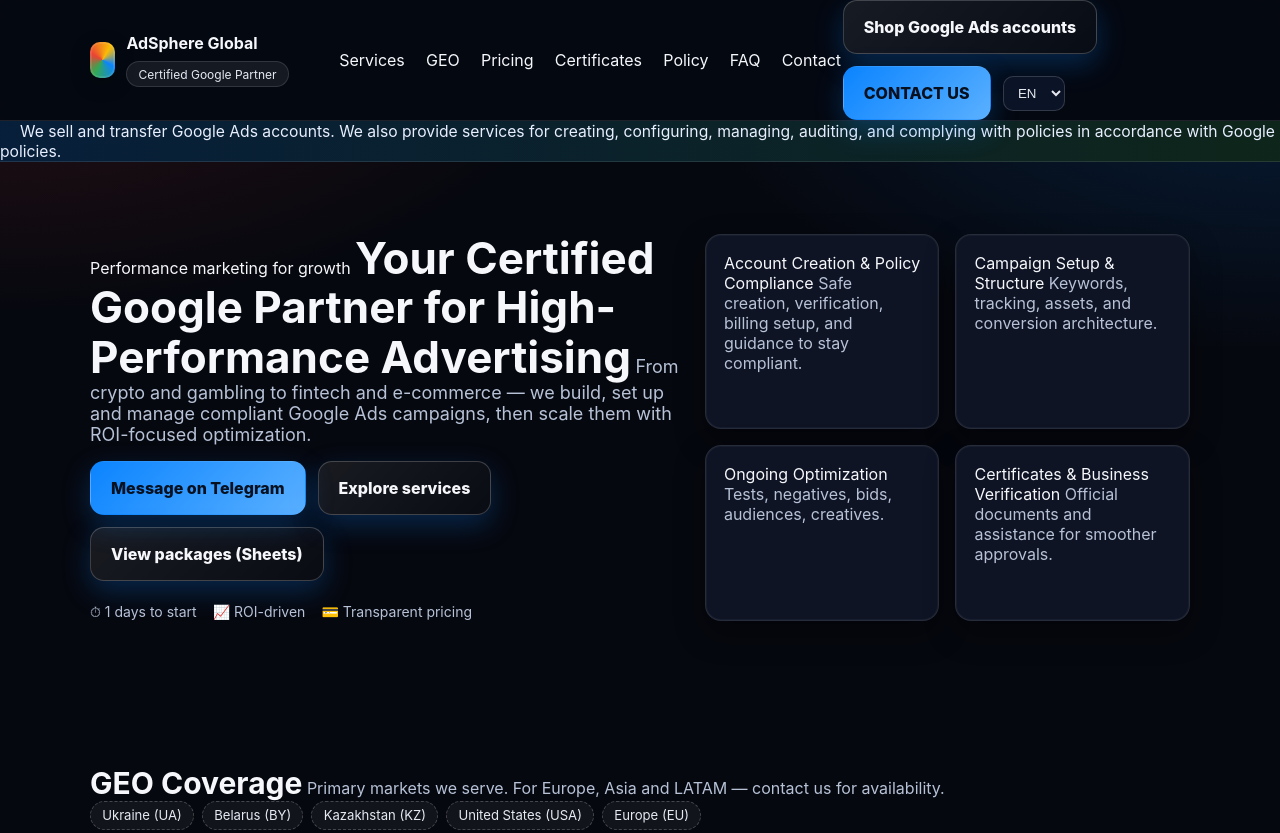
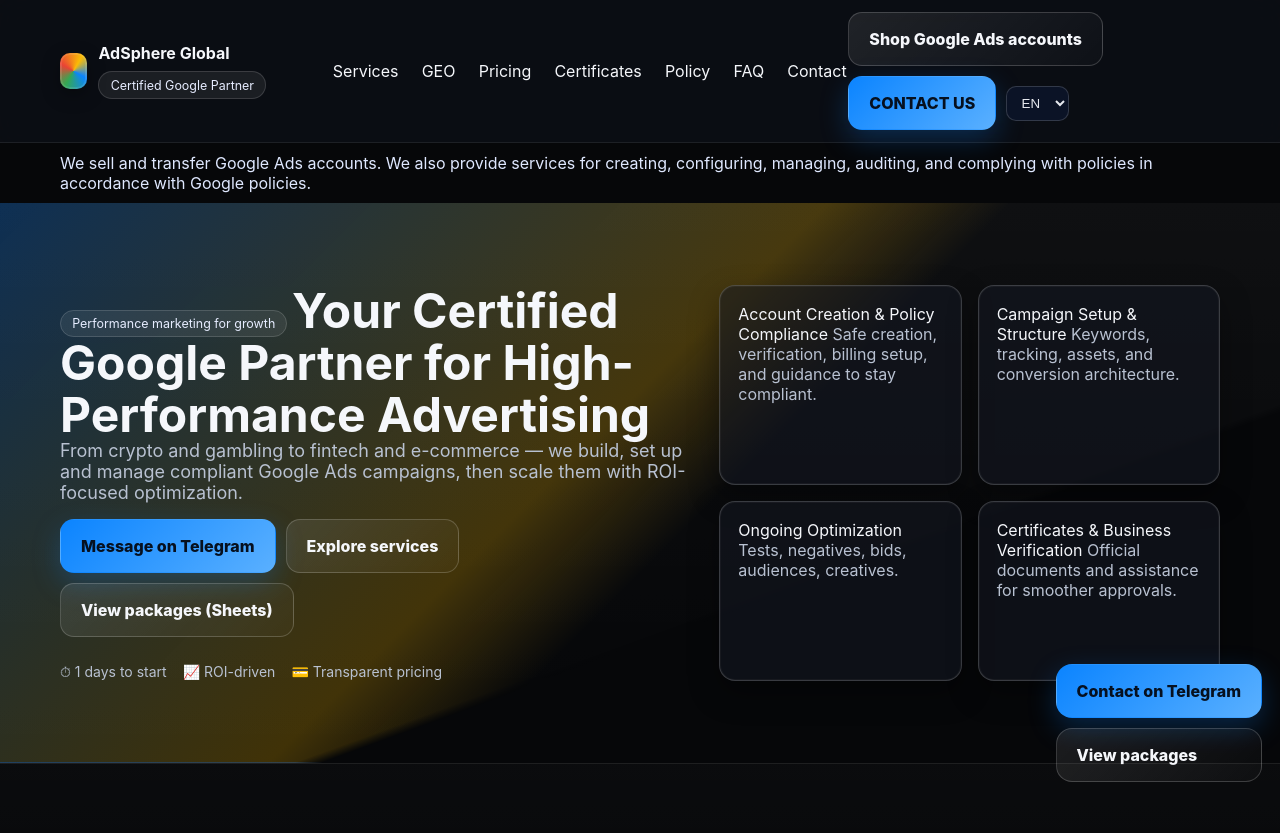
Before and after one commit to agencywhitetarget-sketch/adsphere-site, a plain HTML site: page index.html in a window 1280 px wide. Shown: the top 833 px of the page. Drawn offline with Linux system fonts and the light colour scheme.

Commit message:
Update index.html

```diff
--- a/index.html
+++ b/index.html
@@ -6,134 +6,135 @@
 <title>AdSphere Global — Certified Google Partner</title>
 <meta name="description" content="AdSphere Global — Certified Google Partner. We create, set up and manage compliant Google Ads campaigns (crypto, gambling, fintech, e-commerce), plus certificates and business verification.">
 <style>
-  /* ===============================
-     Premium redesign (Google Partner vibe)
-     — CONTENT STAYS THE SAME
-     — New visual style + sticky header hide on scroll
-     =============================== */
+  /* ==========================================
+     PREMIER CONCEPT REDESIGN
+     - Diagonal hero
+     - Glassmorphism cards
+     - Floating CTA dock
+     - Sticky header hides on scroll
+     - Content/links/i18n KEPT the same
+     ========================================== */
 
   :root{
-    /* brand surface */
-    --bg:#06080f;           /* deeper than before */
-    --panel:#0b0f19;        /* navbar/banner panels */
-    --card:#0e1424;         /* cards */
-    --line:rgba(255,255,255,.10);
-    --text:#f6f7fb;
-    --muted:#b7c2d7;
+    --bg:#060709;               /* deep charcoal */
+    --ink:#f5f7fb;              /* primary text */
+    --muted:#b8c1d1;            /* secondary text */
+    --line:rgba(255,255,255,.08);
 
-    /* accents inspired by Google Partner ribbon */
-    --accent:#0b84ff; /* blue */
-    --accent-2:#34a853; /* green */
-    --accent-3:#ea4335; /* red */
-    --accent-4:#fbbc05; /* yellow */
+    /* Google Partner ribbon accents */
+    --blue:#0b84ff; --green:#34a853; --red:#ea4335; --yellow:#fbbc05;
 
-    --pill:rgba(255,255,255,.07);
+    /* surfaces */
+    --panel:rgba(14,17,26,.65);        /* navbar backdrop */
+    --card:rgba(20,24,36,.55);         /* glass cards */
+    --glass-border:rgba(255,255,255,.18);
   }
 
   *{box-sizing:border-box}
-  html,body{margin:0;background:var(--bg);color:var(--text);font-family:Inter,system-ui,Segoe UI,Roboto,Arial,sans-serif}
+  html,body{margin:0;background:var(--bg);color:var(--ink);font-family:Inter,system-ui,Segoe UI,Roboto,Arial,sans-serif}
   a{color:inherit;text-decoration:none}
-  img{max-width:100%;display:block}
 
-  /* subtle dynamic background */
-  body::before{content:"";position:fixed;inset:0;z-index:-2;pointer-events:none;
-    background:
-      radial-gradient(1100px 520px at 100% -140px, rgba(11,132,255,.18), transparent 60%),
-      radial-gradient(900px 420px at -10% -120px, rgba(52,168,83,.16), transparent 60%),
-      radial-gradient(900px 420px at 50% 110%, rgba(251,188,5,.14), transparent 60%),
-      linear-gradient(180deg, rgba(255,255,255,.03), transparent 30%);
-  }
+  /* --- Ambient background shapes / animated gradient --- */
+  body:before, body:after{content:"";position:fixed;inset:auto;z-index:-2;border-radius:50%;filter:blur(70px);opacity:.35}
+  body:before{width:700px;height:700px;left:-140px;top:-180px;background:radial-gradient(closest-side, rgba(11,132,255,.6), transparent)}
+  body:after{width:780px;height:780px;right:-180px;bottom:-220px;background:radial-gradient(closest-side, rgba(52,168,83,.55), transparent)}
 
-  .container{max-width:1140px;margin:0 auto;padding:0 20px}
-  .row{display:flex;flex-wrap:wrap;gap:12px;align-items:center}
-
-  /* ===== Header ===== */
-  header{position:sticky;top:0;z-index:50;background:rgba(6,10,18,.65);backdrop-filter:saturate(160%) blur(14px);border-bottom:1px solid var(--line);transform:translateY(0);transition:transform .28s ease, box-shadow .28s ease}
+  /* ===== Header (sticky + hide on scroll) ===== */
+  header{position:sticky;top:0;z-index:60;transform:translateY(0);transition:transform .28s ease, box-shadow .28s ease}
+  header .wrap{backdrop-filter:saturate(160%) blur(14px);background:var(--panel);border-bottom:1px solid var(--line)}
   header.is-hidden{transform:translateY(-100%)}
-  header.is-visible{transform:translateY(0)}
-
-  .nav{min-height:70px;display:flex;align-items:center;justify-content:space-between}
+  .nav{max-width:1200px;margin:0 auto;padding:12px 20px;display:flex;align-items:center;justify-content:space-between}
   .brand{display:flex;align-items:center;gap:.7rem}
   .logo{width:36px;height:36px;border-radius:10px;background:
-    conic-gradient(from 120deg,var(--accent),var(--accent-2),var(--accent-3),var(--accent-4),var(--accent));
+    conic-gradient(from 120deg,var(--blue),var(--green),var(--red),var(--yellow),var(--blue));
     box-shadow:0 6px 18px rgba(0,0,0,.35), inset 0 0 0 2px rgba(255,255,255,.1)}
-  .pill{display:inline-flex;align-items:center;padding:.3rem .7rem;border-radius:999px;background:var(--pill);color:#e5e9f2;font-size:.75rem;border:1px solid rgba(255,255,255,.12)}
+  .pill{display:inline-flex;align-items:center;padding:.32rem .7rem;border-radius:999px;background:rgba(255,255,255,.07);border:1px solid rgba(255,255,255,.14);font-size:.78rem;color:#e6ecff}
 
-  .nav-links{display:none;gap:18px}
+  .nav-links{display:none;gap:20px}
   .nav-links a{position:relative;padding:.4rem .1rem}
-  .nav-links a::after{content:"";position:absolute;left:0;right:0;bottom:-6px;height:2px;background:linear-gradient(90deg,var(--accent),var(--accent-2),var(--accent-4));opacity:0;transform:scaleX(.3);transition:.2s}
-  .nav-links a:hover::after{opacity:1;transform:scaleX(1)}
+  .nav-links a:after{content:"";position:absolute;left:0;right:0;bottom:-6px;height:2px;background:linear-gradient(90deg,var(--blue),var(--green),var(--yellow));opacity:0;transform:scaleX(.3);transition:.2s}
+  .nav-links a:hover:after{opacity:1;transform:scaleX(1)}
   @media(min-width:900px){ .nav-links{display:flex} }
 
   select.lang{background:#0b1326;color:#e6e8ee;border:1px solid rgba(255,255,255,.16);border-radius:10px;padding:.5rem .65rem}
 
-  /* ===== Banner ===== */
-  .banner{background:linear-gradient(90deg, rgba(11,132,255,.18), rgba(52,168,83,.18));border-bottom:1px solid var(--line);color:#e8efff}
-  .banner .container{padding:12px 20px;font-size:.98rem}
+  /* ===== Diagonal HERO ===== */
+  .hero{position:relative;isolation:isolate}
+  .hero:before{content:"";position:absolute;inset:0;z-index:-1;
+    background:linear-gradient(135deg, rgba(11,132,255,.28), rgba(251,188,5,.24) 45%, transparent 55%),
+               linear-gradient(180deg, rgba(255,255,255,.04), transparent);
+    -webkit-mask:linear-gradient(160deg, #000 65%, transparent 66%);
+            mask:linear-gradient(160deg, #000 65%, transparent 66%);
+    border-bottom:1px solid var(--line);
+  }
 
-  /* ===== Sections ===== */
-  section{padding:72px 0}
-  .hero{background:
-    radial-gradient(1000px 520px at 100% -120px, rgba(11,132,255,.18), transparent 60%),
-    radial-gradient(1000px 520px at 0% -160px, rgba(234,67,53,.16), transparent 60%)}
+  .container{max-width:1200px;margin:0 auto;padding:0 20px}
+  section{padding:82px 0}
 
   .grid{display:grid;gap:22px}
-  .hero-grid{grid-template-columns:1fr}
-  @media(min-width:980px){ .hero-grid{grid-template-columns:1.1fr .9fr} }
+  .hero-grid{grid-template-columns:1.12fr .88fr}
+  @media(max-width:980px){ .hero-grid{grid-template-columns:1fr} }
 
-  h1{font-size:44px;line-height:1.12;margin:.4rem 0 1rem}
-  h2{font-size:30px;margin:0 0 18px}
+  h1{font-size:48px;line-height:1.08;margin:.25rem 0 1rem}
+  h2{font-size:32px;margin:0 0 18px}
   p.lead{font-size:18px;color:var(--muted)}
 
-  /* ===== Buttons ===== */
-  .btn{display:inline-flex;align-items:center;gap:.7rem;padding:1rem 1.25rem;border:1px solid transparent;border-radius:14px;background:linear-gradient(135deg,var(--accent),#5ab0ff);color:#06101f;font-weight:800;white-space:nowrap;box-shadow:0 10px 28px rgba(11,132,255,.25);transition:.2s}
-  .btn:hover{transform:translateY(-1px);filter:saturate(1.06)}
-  .btn.outline{background:linear-gradient(135deg, rgba(255,255,255,.08), rgba(255,255,255,.02));color:var(--text);border-color:rgba(255,255,255,.20)}
-  .btn.outline:hover{border-color:rgba(255,255,255,.35)}
+  /* ===== Buttons (elevated, animated) ===== */
+  .btn{display:inline-flex;align-items:center;gap:.7rem;padding:1rem 1.25rem;border-radius:14px;border:1px solid transparent;font-weight:800;white-space:nowrap;transition:.2s}
+  .btn.primary{background:linear-gradient(135deg,var(--blue),#5ab0ff);color:#06101f;box-shadow:0 10px 28px rgba(11,132,255,.25)}
+  .btn.primary:hover{transform:translateY(-1px) scale(1.02)}
+  .btn.ghost{background:linear-gradient(135deg, rgba(255,255,255,.09), rgba(255,255,255,.02));color:var(--ink);border:1px solid rgba(255,255,255,.18)}
+  .btn.ghost:hover{border-color:rgba(255,255,255,.35)}
 
-  /* Extra space below button row, per request */
-  .btn-row{margin-top:16px;margin-bottom:22px}
+  /* requested extra spacing under CTA row */
+  .btn-row{margin:16px 0 26px}
 
-  /* ===== Cards ===== */
-  .card{background:var(--card);border:1px solid var(--line);border-radius:16px;padding:18px;box-shadow:0 12px 30px rgba(0,0,0,.35), inset 0 0 0 1px rgba(255,255,255,.04)}
+  /* ===== Glass cards ===== */
+  .card{background:var(--card);border:1px solid var(--glass-border);border-radius:16px;padding:18px;box-shadow:0 12px 30px rgba(0,0,0,.35), inset 0 0 0 1px rgba(255,255,255,.04)}
   .card:hover{box-shadow:0 16px 36px rgba(0,0,0,.42)}
 
+  .list{display:grid;grid-template-columns:1fr;gap:16px}
+  .cols-2{grid-template-columns:repeat(2,1fr)}
+  .cols-3{grid-template-columns:repeat(3,1fr)}
+  .cols-4{grid-template-columns:repeat(4,1fr)}
+  @media(max-width:960px){ .cols-2,.cols-3,.cols-4{grid-template-columns:1fr} }
+
   .muted{color:var(--muted)}
-  .list{display:grid;grid-template-columns:1fr;gap:16px}
-  .cols-2{grid-template-columns:1fr 1fr}
-  @media(min-width:960px){ .cols-3{grid-template-columns:repeat(3,1fr)} .cols-4{grid-template-columns:repeat(4,1fr)} }
-
   .chip{display:inline-block;border:1px dashed rgba(255,255,255,.22);color:#e5e9f2;padding:.35rem .7rem;border-radius:999px;font-size:.82rem;background:rgba(255,255,255,.05)}
   .price{font-weight:800;font-size:26px;margin:8px 0;color:#ffd7dc}
 
-  footer{border-top:1px solid var(--line);background:#0a0f1d;color:#cdd4e3}
-  .kpis{display:grid;grid-template-columns:repeat(2,1fr);gap:12px}
-  .kpi .label{font-size:12px;color:#a7afbf}
-  .kpi .value{font-weight:800;font-size:20px}
-  .ok{color:#34d399}.warn{color:#fbbf24}
+  /* ===== Divider sections with subtle diagonals ===== */
+  .section-alt{position:relative;background:linear-gradient(180deg, rgba(255,255,255,.02), transparent)}
+  .section-alt:before{content:"";position:absolute;inset:0;border-top:1px solid var(--line);border-bottom:1px solid var(--line);-webkit-mask:linear-gradient(180deg,#000 92%, transparent);mask:linear-gradient(180deg,#000 92%, transparent)}
+
+  /* ===== Footer ===== */
+  footer{border-top:1px solid var(--line);background:rgba(10,12,16,.9);backdrop-filter:blur(6px);color:#cdd4e3}
+
+  /* ===== Floating CTA Dock ===== */
+  .dock{position:fixed;right:18px;bottom:18px;z-index:65;display:flex;flex-direction:column;gap:10px}
+  .dock .btn{border-radius:16px}
+  .dock .btn:hover{transform:translateY(-2px)}
 
   /* language visibility */
   .i18n{display:none}
   .i18n.active{display:initial}
 
-  /* Mobile */
-  @media (max-width: 560px) {
-    header .nav {flex-direction: column;align-items: flex-start;min-height:auto;padding:10px 0}
-    .nav-links {flex-direction: column;align-items: flex-start;gap: 10px;margin-top: 8px}
-    .row {flex-wrap: wrap}
-    .btn {width: 100%;justify-content: center}
-    select.lang {margin-top: 8px;width: 100%}
-    h1{font-size:34px}
+  /* responsive tweaks */
+  @media(max-width:560px){
+    h1{font-size:36px}
+    section{padding:64px 0}
+    .nav{padding:10px 16px}
   }
 </style>
 </head>
 <body>
 
 <header class="is-visible">
-  <div class="container nav">
+  <div class="wrap">
+    <div class="nav">
       <div class="brand">
         <div class="logo"></div>
-      <div class="row" style="gap:.5rem">
+        <div style="display:flex;gap:.5rem;align-items:center;flex-wrap:wrap">
           <strong>AdSphere Global</strong>
           <span class="pill" id="t_partner_badge">Certified Google Partner</span>
         </div>
@@ -147,36 +148,39 @@
         <a href="#faq" class="i18n active" data-key="nav_faq">FAQ</a>
         <a href="#contact" class="i18n active" data-key="nav_contact">Contact</a>
       </nav>
-    <div class="row">
-      <a class="btn outline" id="sheetsBtn" target="_blank" rel="noopener">Shop Google Ads accounts</a>
-      <a class="btn" id="tgBtn" target="_blank" rel="noopener">CONTACT US</a>
+      <div style="display:flex;gap:10px;align-items:center;flex-wrap:wrap">
+        <a class="btn ghost" id="sheetsBtn" target="_blank" rel="noopener">Shop Google Ads accounts</a>
+        <a class="btn primary" id="tgBtn" target="_blank" rel="noopener">CONTACT US</a>
         <select class="lang" id="langSel" aria-label="Language">
           <option value="en">EN</option><option value="es">ES</option><option value="pt">PT</option><option value="ru">RU</option>
         </select>
       </div>
     </div>
+  </div>
 </header>
 
-<div class="banner">
-  <div class="container i18n active" data-key="compliance">
+<!-- Banner (text unchanged) -->
+<div class="container" style="padding:10px 20px;color:#dfe8ff">
+  <div class="i18n active" data-key="compliance">
     We sell and transfer Google Ads accounts. We also provide services for creating, configuring, managing, auditing, and complying with policies in accordance with Google policies.
   </div>
 </div>
 
+<!-- HERO with diagonal backdrop -->
 <section class="hero">
   <div class="container grid hero-grid">
     <div>
-      <span class="badge i18n active" data-key="hero_kicker">Performance marketing for growth</span>
+      <span class="pill i18n active" data-key="hero_kicker">Performance marketing for growth</span>
       <h1 class="i18n active" data-key="hero_title">Your Certified Google Partner for High-Performance Advertising</h1>
       <p class="lead i18n active" data-key="hero_sub">
         From crypto and gambling to fintech and e-commerce — we build, set up and manage compliant Google Ads campaigns, then scale them with ROI-focused optimization.
       </p>
-      <div class="row btn-row">
-        <a class="btn" id="ctaTelegram" target="_blank" rel="noopener"><span class="i18n active" data-key="cta_telegram">Message on Telegram</span></a>
-        <a class="btn outline" href="#services"><span class="i18n active" data-key="cta_services">Explore services</span></a>
-        <a class="btn outline" id="ctaSheets" target="_blank" rel="noopener"><span class="i18n active" data-key="cta_sheets">View packages (Sheets)</span></a>
+      <div class="btn-row" style="display:flex;gap:10px;flex-wrap:wrap">
+        <a class="btn primary" id="ctaTelegram" target="_blank" rel="noopener"><span class="i18n active" data-key="cta_telegram">Message on Telegram</span></a>
+        <a class="btn ghost" href="#services"><span class="i18n active" data-key="cta_services">Explore services</span></a>
+        <a class="btn ghost" id="ctaSheets" target="_blank" rel="noopener"><span class="i18n active" data-key="cta_sheets">View packages (Sheets)</span></a>
       </div>
-      <div class="row muted" style="gap:16px;margin-top:6px;font-size:14px">
+      <div style="display:flex;gap:16px;flex-wrap:wrap;color:var(--muted);font-size:14px">
         <span>⏱ 1 days to start</span><span>📈 ROI-driven</span><span>💳 Transparent pricing</span>
       </div>
     </div>
@@ -201,11 +205,11 @@
   </div>
 </section>
 
-<section id="geo">
+<section id="geo" class="section-alt">
   <div class="container">
     <h2 class="i18n active" data-key="geo_title">GEO Coverage</h2>
     <p class="muted i18n active" data-key="geo_desc">Primary markets we serve. For Europe, Asia and LATAM — contact us for availability.</p>
-    <div class="row" style="gap:8px">
+    <div style="display:flex;gap:8px;flex-wrap:wrap">
       <span class="chip">Ukraine (UA)</span>
       <span class="chip">Belarus (BY)</span>
       <span class="chip">Kazakhstan (KZ)</span>
@@ -227,7 +231,7 @@
   </div>
 </section>
 
-<section id="certificates" style="background:#0b1222;border-top:1px solid var(--line);border-bottom:1px solid var(--line)">
+<section id="certificates" class="section-alt">
   <div class="container">
     <h2 class="i18n active" data-key="certificates_title">Certificates & Compliance Packages</h2>
     <p class="muted i18n active" data-key="certificates_intro">
@@ -254,7 +258,7 @@
   </div>
 </section>
 
-<section id="policy" style="border-bottom:1px solid var(--line)">
+<section id="policy">
   <div class="container">
     <h2 class="i18n active" data-key="policy_title">Substitution & Change Policy</h2>
 
@@ -275,7 +279,7 @@
   </div>
 </section>
 
-<section id="pricing" style="background:#0b1222;border-top:1px solid var(--line);border-bottom:1px solid var(--line)">
+<section id="pricing" class="section-alt">
   <div class="container">
     <h2 class="i18n active" data-key="pricing_title">Simple pricing</h2>
     <div class="list cols-3">
@@ -334,44 +338,50 @@
   </div>
 </section>
 
-<section id="contact" style="background:#0b1222;border-top:1px solid var(--line)">
-  <div class="container grid" style="grid-template-columns:1fr;gap:20px">
+<section id="contact" class="section-alt">
+  <div class="container" style="display:grid;grid-template-columns:1fr;gap:20px">
     <div>
       <h2 class="i18n active" data-key="contact_title">Get a free consultation</h2>
       <p class="muted i18n active" data-key="contact_sub">Tell us about your goals, industry, and monthly budget. We’ll reply with next steps and a proposed plan.</p>
-      <div class="row" style="gap:10px">
-        <a class="btn" id="contactTg" target="_blank" rel="noopener">CONtACT US</a>
-        <a class="btn outline" id="contactSheets" target="_blank" rel="noopener">Shop Google ads accounts</a>
+      <div style="display:flex;gap:10px;flex-wrap:wrap">
+        <a class="btn primary" id="contactTg" target="_blank" rel="noopener">CONtACT US</a>
+        <a class="btn ghost" id="contactSheets" target="_blank" rel="noopener">Shop Google ads accounts</a>
       </div>
-      <div class="kpis" style="margin-top:16px">
-        <div class="card kpi"><div class="label">Avg. ROAS lift</div><div class="value ok">+38%</div></div>
-        <div class="card kpi"><div class="label">Kickoff</div><div class="value">1 days</div></div>
-        <div class="card kpi"><div class="label">Keywords managed</div><div class="value">&gt;120k</div></div>
-        <div class="card kpi"><div class="label">Policy issues fixed</div><div class="value">&gt;200</div></div>
+      <div class="list cols-2" style="margin-top:16px">
+        <div class="card kpi"><div class="muted" style="font-size:12px">Avg. ROAS lift</div><div style="font-weight:800;font-size:20px;color:#34d399">+38%</div></div>
+        <div class="card kpi"><div class="muted" style="font-size:12px">Kickoff</div><div style="font-weight:800;font-size:20px">1 days</div></div>
+        <div class="card kpi"><div class="muted" style="font-size:12px">Keywords managed</div><div style="font-weight:800;font-size:20px">&gt;120k</div></div>
+        <div class="card kpi"><div class="muted" style="font-size:12px">Policy issues fixed</div><div style="font-weight:800;font-size:20px">&gt;200</div></div>
       </div>
     </div>
   </div>
 </section>
 
 <footer>
-  <div class="container row" style="justify-content:space-between;padding:18px 0">
-    <div class="row"><div class="logo" style="width:28px;height:28px"></div><strong>&nbsp;AdSphere Global</strong></div>
+  <div class="container" style="display:flex;justify-content:space-between;gap:12px;align-items:center;padding:18px 0">
+    <div style="display:flex;align-items:center;gap:.5rem"><div class="logo" style="width:28px;height:28px"></div><strong>AdSphere Global</strong></div>
     <div class="muted">© <span id="year"></span> AdSphere Global. All rights reserved.</div>
   </div>
 </footer>
 
+<!-- Floating CTA Dock -->
+<div class="dock">
+  <a class="btn primary" id="tgDock" target="_blank" rel="noopener">Contact on Telegram</a>
+  <a class="btn ghost" id="sheetsDock" target="_blank" rel="noopener">View packages</a>
+</div>
+
 <script>
-/* ===== Config: your links (unchanged) ===== */
-const TELEGRAM_HANDLE = "GOOGLEADSBRAZIL"; // keep as in your data
-const SHEETS_URL = "https://docs.google.com/spreadsheets/d/1rfCcHIL9k31HTwuc-DpyQE5Lvz1513q99jW5qFjbJiQ/edit?usp=sharing"; // keep as in your data
+/* ===== Config: your links (unchanged data) ===== */
+const TELEGRAM_HANDLE = "GOOGLEADSBRAZIL";
+const SHEETS_URL = "https://docs.google.com/spreadsheets/d/1rfCcHIL9k31HTwuc-DpyQE5Lvz1513q99jW5qFjbJiQ/edit?usp=sharing";
 
 /* Wire links */
 const tgUrl = "https://t.me/" + TELEGRAM_HANDLE;
-["tgBtn","ctaTelegram","contactTg"].forEach(id=>{ const el=document.getElementById(id); if(el) el.href=tgUrl; });
-["sheetsBtn","ctaSheets","contactSheets"].forEach(id=>{ const el=document.getElementById(id); if(el) el.href=SHEETS_URL; });
+["tgBtn","ctaTelegram","contactTg","tgDock"].forEach(id=>{ const el=document.getElementById(id); if(el) el.href=tgUrl; });
+["sheetsBtn","ctaSheets","contactSheets","sheetsDock"].forEach(id=>{ const el=document.getElementById(id); if(el) el.href=SHEETS_URL; });
 document.getElementById("year").textContent = new Date().getFullYear();
 
-/* ===== i18n dictionaries (EN/ES/PT/RU) — unchanged content ===== */
+/* ===== i18n dictionaries (EN/ES/PT/RU) — CONTENT UNCHANGED ===== */
 const dict = {
   en:{
     partner_badge:"Certified Google Partner",
@@ -461,7 +471,7 @@
     geo_title:"Cobertura GEO", geo_desc:"Mercados principais. Para Europa, Ásia e LATAM — fale conosco.",
     pricing_title:"Planos simples",
     p1_title:"Starter", p1_desc:"Ideal para testes e MVPs", p1_price:"$499/mês",
-    p2_title:"Growth",  p2_desc:"Para marcas en crescimento", p2_price:"$1.200/mês",
+    p2_title:"Growth",  p2_desc:"Para marcas em crescimento", p2_price:"$1.200/mês",
     p3_title:"Scale",   p3_desc:"Sob medida para alto investimento", p3_price:"Sob consulta",
     pricing_note:"Todos os planos excluem mídia e incluem relatório mensal.",
     faq_title:"Perguntas frequentes",
@@ -471,7 +481,7 @@
     contact_title:"Peça uma consultoria gratuita", contact_sub:"Conte seus objetivos, setor e orçamento mensal. Responderemos com próximos passos.",
 
     certificates_title:"Pacotes de certificados e conformidade",
-    certificates_intro:"Novos serviços adicionais. Escolha o pacote que se encaixa no seu vertical y nas exigências de conformidade.",
+    certificates_intro:"Novos serviços adicionais. Escolha o pacote que se encaixa no seu vertical e nas exigências de conformidade.",
     cert_casino_title:"CERTIFICADO DE CASSINO", cert_casino_price:"$800", cert_casino_desc:"Documentação e orientação para fluxos de publicidade em conformidade.",
     cert_gambling_title:"CERTIFICADO DE APOSTAS", cert_gambling_price:"$800", cert_gambling_desc:"Documentação e orientação para fluxos de publicidade em conformidade.",
     cert_crypto_title:"CERTIFICADO PARA CRYPTO", cert_crypto_price:"$1000", cert_crypto_desc:"Documentação e orientação para fluxos de publicidade em conformidade.",
@@ -479,7 +489,7 @@
     policy_sub_title:"Substituições",
     policy_sub_text:"A substituição é realizada se as contas forem bloqueadas antes de você fazer quaisquer alterações nas campanhas publicitárias, nos dados de pagamento ou na vinculação do método de pagamento, ou se você não conseguir fazer login nas contas fornecidas.",
     policy_changes_title:"Alterações na conta",
-    policy_changes_text:"Você не pode fazer alterações na conta: editar configurações, anexar cartão ou modificar dados de faturamento."
+    policy_changes_text:"Você não pode fazer alterações na conta: editar configurações, anexar cartão ou modificar dados de faturamento."
   },
   ru:{
     partner_badge:"Сертифицированный Google Partner",
@@ -519,24 +529,22 @@
   }
 };
 
-/* apply language */
 function setLang(lang){
   const d = dict[lang] || dict.en;
-  document.querySelectorAll('[data-key]').forEach(el=>{
-    const key = el.getAttribute('data-key');
-    if(d[key]) el.textContent = d[key];
-    el.classList.add('active');
-  });
-  const p = document.getElementById('t_partner_badge');
-  if(p) p.textContent = d.partner_badge;
+  document.querySelectorAll('[data-key]').forEach(el=>{ const k = el.getAttribute('data-key'); if(d[k]) el.textContent = d[k]; el.classList.add('active'); });
+  const p = document.getElementById('t_partner_badge'); if(p) p.textContent = d.partner_badge;
 }
 const sel = document.getElementById('langSel');
 sel.addEventListener('change',()=>{ setLang(sel.value); try{localStorage.setItem('ads_lang', sel.value);}catch(e){} });
 setLang( (localStorage.getItem('ads_lang')||'en') );
 sel.value = (localStorage.getItem('ads_lang')||'en');
+
+/* Header hide/show on scroll */
+let lastY = 0; const header = document.querySelector('header');
+window.addEventListener('scroll',()=>{ const y = window.pageYOffset||0; if(y>lastY && y>64){ header.classList.add('is-hidden'); } else { header.classList.remove('is-hidden'); } lastY = y; });
 </script>
 
-<!-- Structured data (unchanged except handle link) -->
+<!-- Structured data (unchanged) -->
 <script type="application/ld+json">
 {
   "@context": "https://schema.org",
@@ -545,29 +553,8 @@
   "url": "https://whitetargetagency.site",
   "sameAs": ["https://t.me/GOOGLEADSBRAZIL"],
   "description": "Certified Google Partner agency for compliant Google Ads creation, setup, optimization, and verification.",
-  "contactPoint": [{
-    "@type": "ContactPoint",
-    "contactType": "sales",
-    "url": "https://t.me/GOOGLEADSBRAZIL"
-  }]
+  "contactPoint": [{"@type": "ContactPoint", "contactType": "sales", "url": "https://t.me/GOOGLEADSBRAZIL"}]
 }
-</script>
-
-<script>
-// Smooth header hide/show on scroll (as in Chile site)
-let lastScroll = 0;
-const header = document.querySelector('header');
-window.addEventListener('scroll', () => {
-  const y = window.pageYOffset || 0;
-  if (y > lastScroll && y > 60) {
-    header.classList.add('is-hidden');
-    header.classList.remove('is-visible');
-  } else {
-    header.classList.remove('is-hidden');
-    header.classList.add('is-visible');
-  }
-  lastScroll = y;
-});
 </script>
 </body>
 </html>
```
Lines whose indentation alone changed are shown as unchanged.
